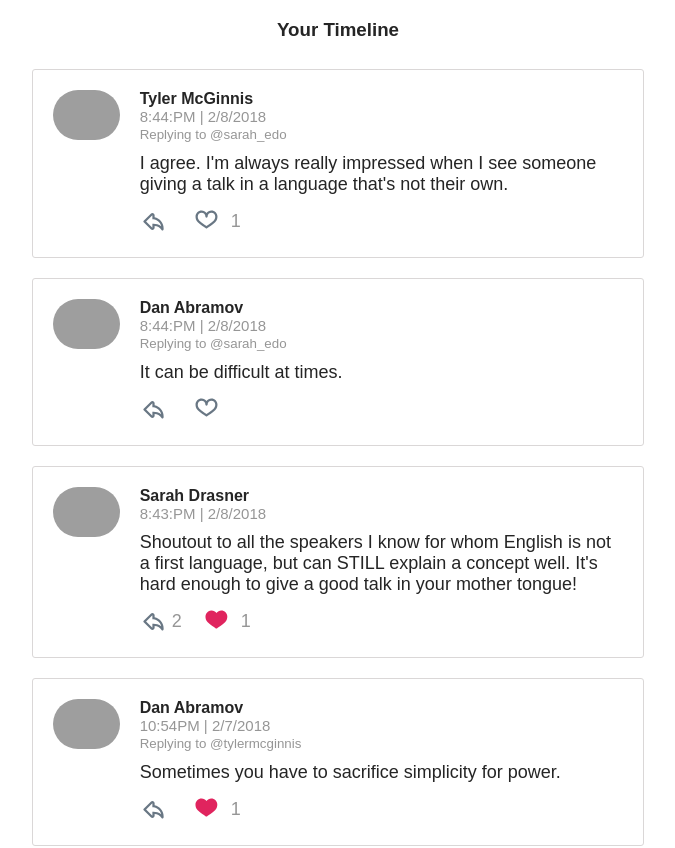
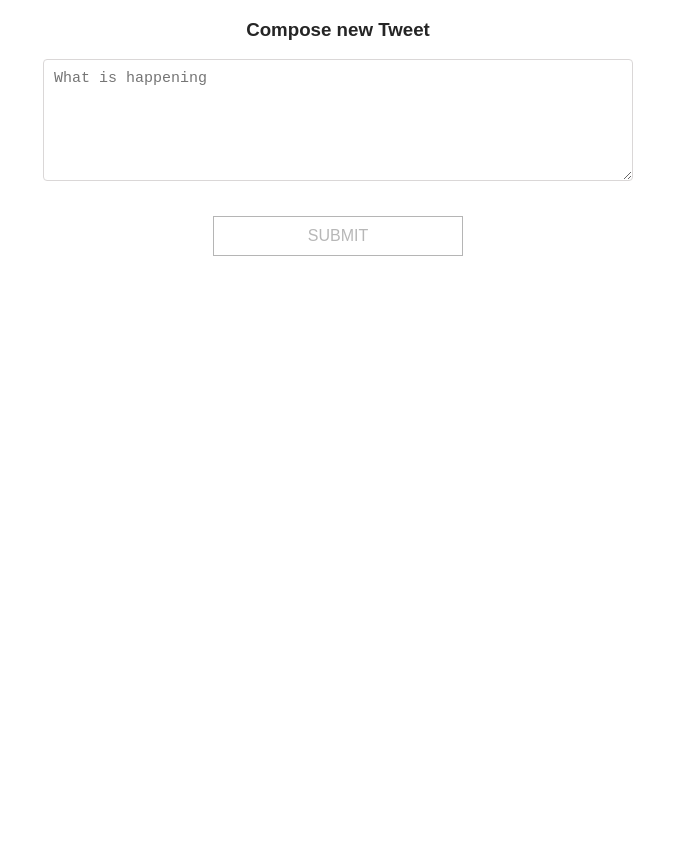
Before and after one commit to FseanU/redux-twitter, a React (Create React App) app: page / in a window 1280 px wide. Shown: the top 848 px of the page, without its empty margins (302-977 px from the left). After the commit the page ends 800 px from the top, so only its background shows below. Built offline with nearby package versions, Linux system fonts and the light colour scheme; grey boxes are pictures that could not be loaded.

Commit message:
feat: Add new Tweet UI

```diff
--- a/src/components/App.js
+++ b/src/components/App.js
@@ -2,6 +2,7 @@ import React, { Component } from 'react'
 import { connect } from 'react-redux'
 import { handleInitialData } from '../actions/shared'
 import Dashboard from './Dashboard'
+import NewTweet from './NewTweet'
 
 class App extends Component {
   componentDidMount() {
@@ -12,7 +13,7 @@ class App extends Component {
       <div>
         {this.props.loading === true
           ? null
-          : <Dashboard />}
+          : <NewTweet />}
       </div>
     )
   }
--- /dev/null
+++ b/src/components/NewTweet.js
@@ -0,0 +1,65 @@
+import React from 'react'
+
+class NewTweet extends React.Component {
+  state = {
+    text: '',
+  }
+
+  handleChange = (e) => {
+    const text = e.target.value
+
+    this.setState(() => ({
+      text
+    }))
+  }
+
+  handleSubmit = (e) => {
+    e.preventDefault()
+
+    const { text } = this.state
+
+    // todo: Add tweet to store
+
+    console.log('New Tweet: ', text)
+
+    this.setState(() => ({
+      text: ''
+    }))
+  }
+
+  render() {
+    const { text } = this.state
+
+    {/* todo: Redirect to / if submitted */}
+    const tweetLeft = 280 - text.length
+
+    return(
+      <div>
+        <h3 className="center">Compose new Tweet</h3>
+        <form className="new-tweet" onSubmit={this.handleSubmit}>
+          <textarea
+            placeholder="What is happening"
+            value={text}
+            onChange={this.handleChange}
+            className='textarea'
+            maxLength={280}
+          />
+          {tweetLeft <= 100 && (
+            <div className="tweet-length">
+              {tweetLeft}
+            </div>
+          )}
+          <button
+            className='btn'
+            type='submit'
+            disabled={text === ''}
+          >
+            Submit
+          </button>
+        </form>
+      </div>
+    )
+  }
+}
+
+export default NewTweet
```
